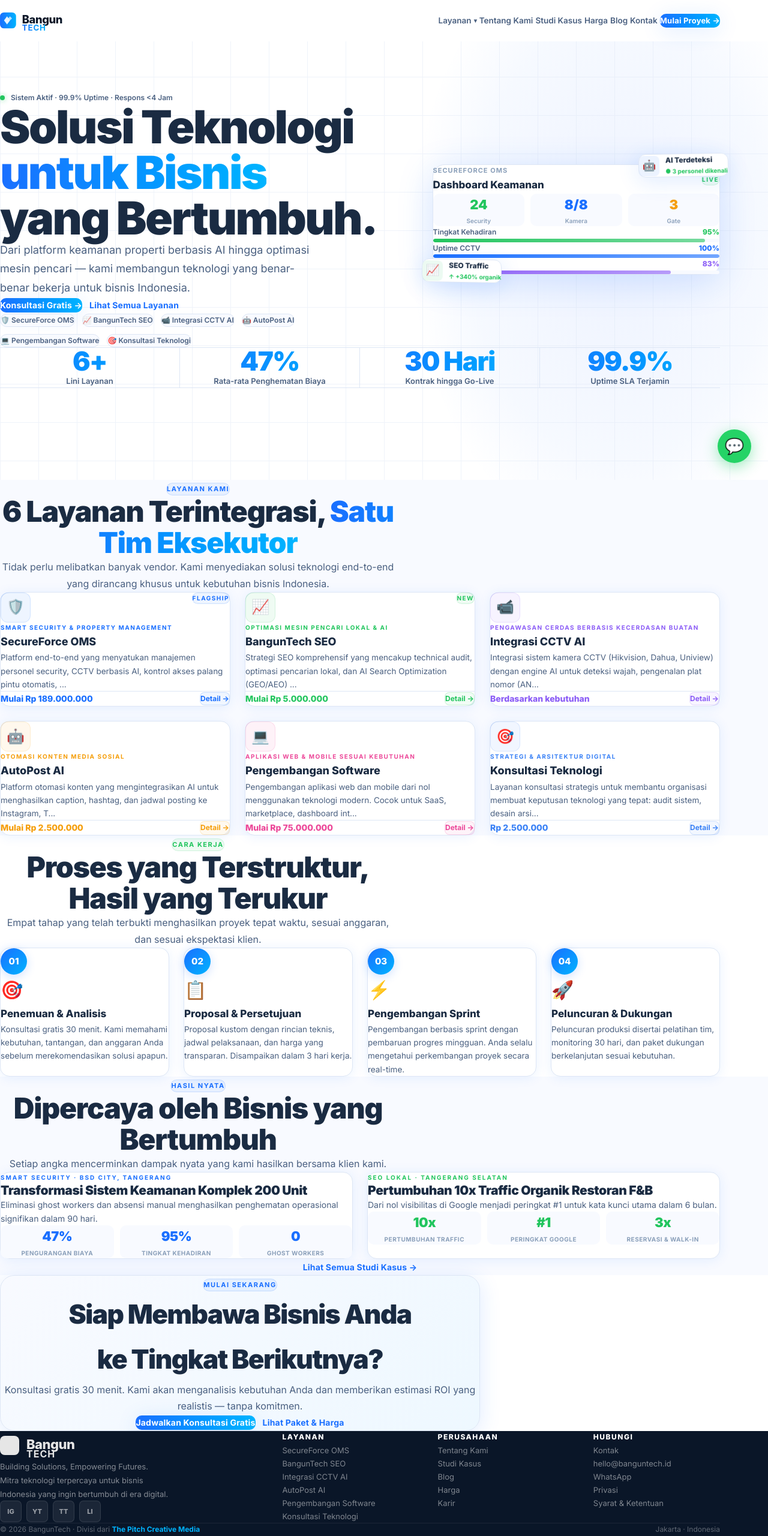
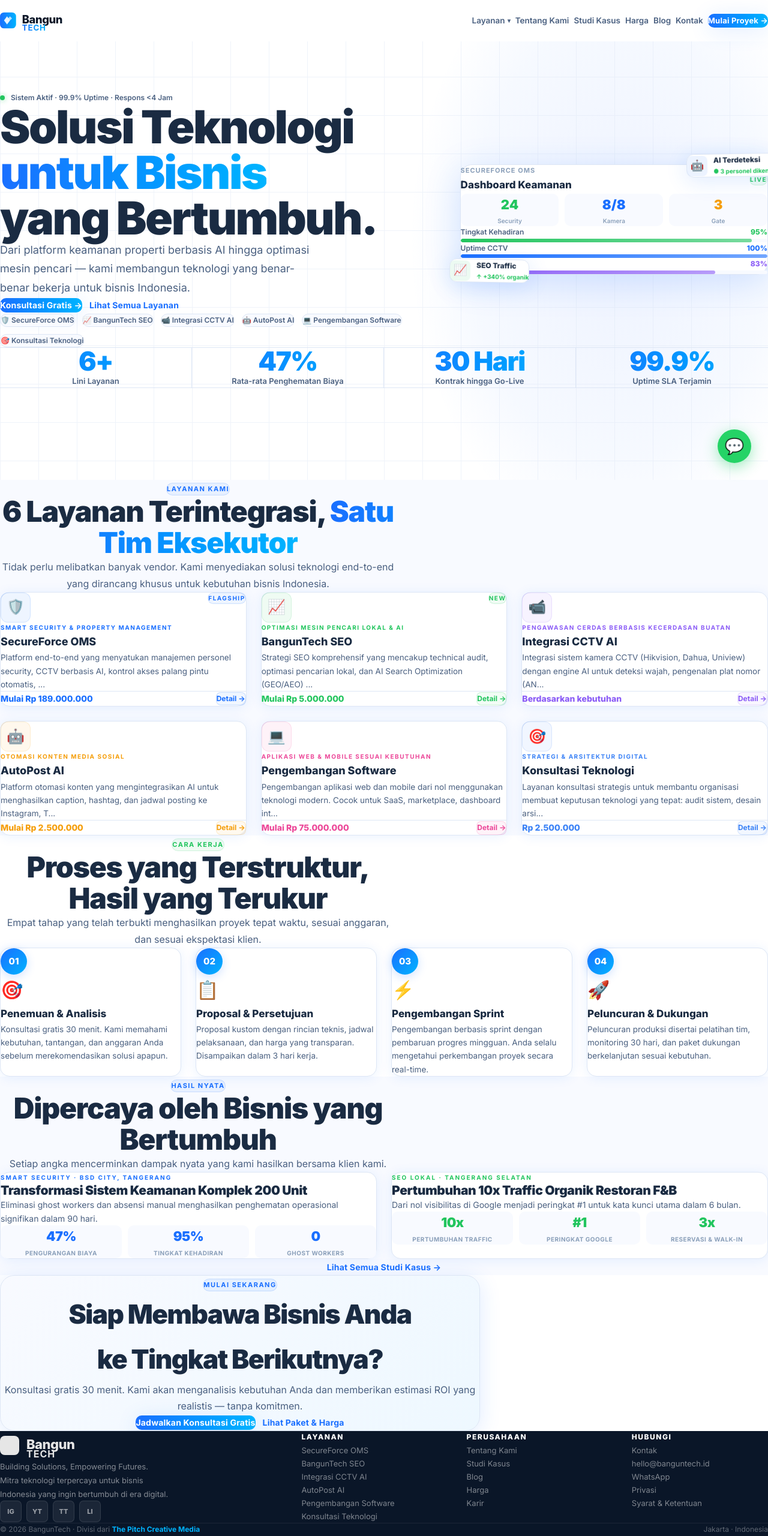
Before and after one commit to techtpc/BangunTech, a Next.js app: page / in a window 1280 px wide. Shown: the whole page at 60% size. Built offline with nearby package versions, Linux system fonts and the light colour scheme.

Commit message:
fix: widen container to 1280px and increase navbar menu spacing

```diff
--- a/src/app/blog/page.tsx
+++ b/src/app/blog/page.tsx
@@ -33,7 +33,7 @@ export default function BlogPage() {
         </p>
       </div>
 
-      <div className="max-w-[1200px] mx-auto px-7 pt-16 pb-16">
+      <div className="max-w-[1280px] mx-auto px-7 pt-16 pb-16">
         {/* Featured */}
         <div
           className="bg-white rounded-[20px] p-10 max-md:p-7 mb-12 max-md:mb-8 grid grid-cols-[1fr_auto] gap-10 max-md:gap-6 items-center max-md:grid-cols-1"
--- a/src/app/harga/page.tsx
+++ b/src/app/harga/page.tsx
@@ -113,7 +113,7 @@ export default function HargaPage() {
         </p>
       </div>
 
-      <div className="max-w-[1200px] mx-auto px-7 pt-[72px] pb-[72px]">
+      <div className="max-w-[1280px] mx-auto px-7 pt-[72px] pb-[72px]">
         <div className="grid grid-cols-[repeat(auto-fit,minmax(300px,1fr))] gap-6 mb-[72px]">
           {tiers.map((t) => (
             <div
--- a/src/app/kontak/page.tsx
+++ b/src/app/kontak/page.tsx
@@ -51,7 +51,7 @@ export default function KontakPage() {
           borderBottom: "1px solid #DDE6F5",
         }}
       >
-        <div className="max-w-[1200px] mx-auto grid grid-cols-[1fr_1fr] gap-16 max-md:gap-10 items-center max-md:grid-cols-1">
+        <div className="max-w-[1280px] mx-auto grid grid-cols-[1fr_1fr] gap-16 max-md:gap-10 items-center max-md:grid-cols-1">
           <div>
             <Badge>Hubungi Kami</Badge>
             <h1
--- a/src/app/layanan/[slug]/page.tsx
+++ b/src/app/layanan/[slug]/page.tsx
@@ -25,7 +25,7 @@ export default function ServiceDetailPage() {
           borderBottom: "1px solid #DDE6F5",
         }}
       >
-        <div className="max-w-[1200px] mx-auto">
+        <div className="max-w-[1280px] mx-auto">
           <Link
             href="/layanan"
             className="inline-flex items-center gap-[6px] text-[13px] font-semibold no-underline mb-4"
@@ -81,7 +81,7 @@ export default function ServiceDetailPage() {
       </div>
 
       {/* Features */}
-      <div className="max-w-[1200px] mx-auto px-8 pt-[90px] pb-[90px]">
+      <div className="max-w-[1280px] mx-auto px-8 pt-[90px] pb-[90px]">
         <div className="grid grid-cols-[1fr_1fr] gap-12 mb-[90px] max-md:grid-cols-1">
           <div>
             <SectionHead
--- a/src/app/layanan/page.tsx
+++ b/src/app/layanan/page.tsx
@@ -34,7 +34,7 @@ export default function LayananPage() {
         </p>
       </div>
 
-      <div className="max-w-[1200px] mx-auto px-7 pt-[72px] pb-[72px]">
+      <div className="max-w-[1280px] mx-auto px-7 pt-[72px] pb-[72px]">
         <div className="grid gap-8">
           {SERVICES.map((s) => (
             <div
--- a/src/app/page.tsx
+++ b/src/app/page.tsx
@@ -30,7 +30,7 @@ export default function HomePage() {
           }}
         />
 
-        <div className="max-w-[1200px] mx-auto w-full relative z-[1]">
+        <div className="max-w-[1280px] mx-auto w-full relative z-[1]">
           <div className="grid grid-cols-[1.15fr_0.85fr] gap-[72px] max-lg:gap-10 items-center max-lg:grid-cols-1">
             <div>
               <div className="mb-6 flex items-center gap-[10px]">
@@ -269,7 +269,7 @@ export default function HomePage() {
 
       {/* Services overview */}
       <section className="px-7 py-24" style={{ background: "#F8FAFF" }}>
-        <div className="max-w-[1200px] mx-auto">
+        <div className="max-w-[1280px] mx-auto">
           <SectionHead
             badge="Layanan Kami"
             title={
@@ -350,7 +350,7 @@ export default function HomePage() {
 
       {/* Process */}
       <section className="px-7 py-24 bg-white">
-        <div className="max-w-[1200px] mx-auto">
+        <div className="max-w-[1280px] mx-auto">
           <SectionHead
             badge="Cara Kerja"
             title="Proses yang Terstruktur, Hasil yang Terukur"
@@ -415,7 +415,7 @@ export default function HomePage() {
 
       {/* Case study teaser */}
       <section className="px-7 py-24" style={{ background: "#F8FAFF" }}>
-        <div className="max-w-[1200px] mx-auto">
+        <div className="max-w-[1280px] mx-auto">
           <SectionHead
             badge="Hasil Nyata"
             title="Dipercaya oleh Bisnis yang Bertumbuh"
--- a/src/app/studi-kasus/page.tsx
+++ b/src/app/studi-kasus/page.tsx
@@ -65,7 +65,7 @@ export default function StudiKasusPage() {
         </div>
       </div>
 
-      <div className="max-w-[1200px] mx-auto px-7 pt-16 pb-16">
+      <div className="max-w-[1280px] mx-auto px-7 pt-16 pb-16">
         <div className="grid grid-cols-[repeat(auto-fit,minmax(360px,1fr))] gap-6">
           {filtered.map((c) => (
             <Card key={c.id} style={{ cursor: "default" }}>
--- a/src/app/tentang/page.tsx
+++ b/src/app/tentang/page.tsx
@@ -36,7 +36,7 @@ export default function TentangPage() {
         </p>
       </div>
 
-      <div className="max-w-[1200px] mx-auto px-7 pt-[72px] pb-[72px]">
+      <div className="max-w-[1280px] mx-auto px-7 pt-[72px] pb-[72px]">
         {/* Story */}
         <div className="grid grid-cols-[1fr_1fr] gap-16 mb-24 max-md:mb-16 max-md:gap-10 items-center max-md:grid-cols-1">
           <div>
--- a/src/components/Footer.tsx
+++ b/src/components/Footer.tsx
@@ -38,7 +38,7 @@ const socials = [
 export default function Footer() {
   return (
     <footer className="px-7 pt-[72px] max-md:pt-12 pb-8" style={{ background: "#0A1628" }}>
-      <div className="max-w-[1200px] mx-auto">
+      <div className="max-w-[1280px] mx-auto">
         <div className="grid grid-cols-[2fr_1fr_1fr_1fr] gap-12 max-md:gap-8 mb-14 max-md:mb-10 max-lg:grid-cols-2">
           <div>
             <img
--- a/src/components/Navbar.tsx
+++ b/src/components/Navbar.tsx
@@ -34,13 +34,13 @@ export default function Navbar() {
         boxShadow: scrolled ? "0 2px 20px rgba(26,111,255,0.07)" : "none",
       }}
     >
-      <div className="max-w-[1200px] mx-auto px-7 h-[68px] flex items-center justify-between">
+      <div className="max-w-[1280px] mx-auto px-7 h-[68px] flex items-center justify-between">
         <Link href="/">
           <img src={LOGO} alt="BangunTech" className="h-10 cursor-pointer object-contain" />
         </Link>
 
         {/* Desktop */}
-        <div className="hidden lg:flex items-center gap-1">
+        <div className="hidden lg:flex items-center gap-2">
           {/* Layanan dropdown */}
           <div
             className="relative"
@@ -48,7 +48,7 @@ export default function Navbar() {
             onMouseLeave={() => setSvcDD(false)}
           >
             <button
-              className="bg-none border-none cursor-pointer font-sans text-[13.5px] font-semibold px-[14px] py-2 rounded-[8px] flex items-center gap-1 transition-colors duration-200"
+              className="bg-none border-none cursor-pointer font-sans text-[13.5px] font-semibold px-[18px] py-2 rounded-[8px] flex items-center gap-1 transition-colors duration-200"
               style={{ color: "#4A6080" }}
             >
               Layanan <span className="text-[10px]">▾</span>
@@ -104,7 +104,7 @@ export default function Navbar() {
             <Link
               key={l.id}
               href={"/" + l.id}
-              className="bg-none border-none cursor-pointer font-sans text-[13.5px] font-semibold px-[14px] py-2 rounded-[8px] no-underline transition-colors duration-200 hover:text-[#1A6FFF]"
+              className="bg-none border-none cursor-pointer font-sans text-[13.5px] font-semibold px-[18px] py-2 rounded-[8px] no-underline transition-colors duration-200 hover:text-[#1A6FFF]"
               style={{ color: "#4A6080" }}
             >
               {l.l}
```
